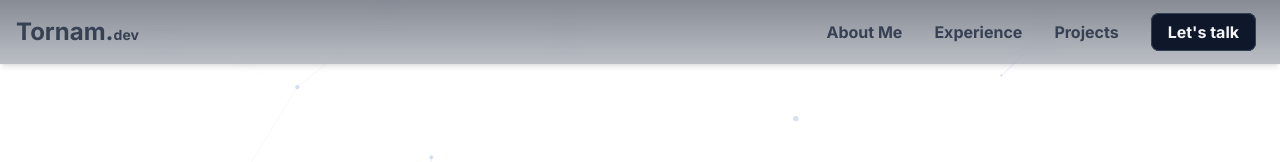
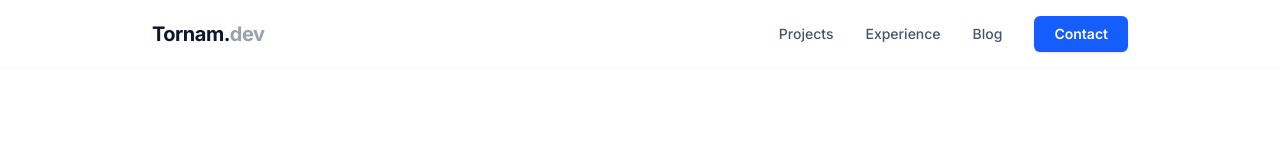
Before and after one commit to etor01/dev-tornam, a Next.js app: page / in a window 1280 px wide. Shown: the top 162 px of the page. Built offline with nearby package versions, Linux system fonts and the light colour scheme.

Commit message:
refactor(ui): convert to light theme and modernize layout components

```diff
--- a/src/app/components/layout/Footer.tsx
+++ b/src/app/components/layout/Footer.tsx
@@ -1,13 +1,51 @@
+import Link from "next/link";
+import { AiFillGithub, AiFillLinkedin, AiOutlineMail } from "react-icons/ai";
+
 export default function Footer() {
   const currentYear = new Date().getFullYear();
 
   return (
-    <footer className="font-[poppins] w-full py-2 text-center mt-8 bg-linear-to-b from-slate-900/50 to-slate-800/30 backdrop-blur-md">
+    <footer className="py-20 px-6 border-t border-slate-50 bg-white">
+      <div className="container mx-auto max-w-5xl text-center">
+        <h2 className="text-2xl font-bold text-slate-900 mb-4 tracking-tight">
+          Let&apos;s build something great together.
+        </h2>
+        <Link
+          href="mailto:ahiataku1@gmail.com"
+          className="text-slate-500 hover:text-blue-600 transition-colors text-lg font-medium"
+        >
+          ahiataku1@gmail.com
+        </Link>
 
-      <p className="text-sm text-gray-700">
-        Etornam Kordzo Ahiataku &copy; {currentYear} | All rights reserved.
-      </p>
+        <div className="flex justify-center gap-6 mt-12 mb-12">
+          <Link
+            href="https://www.github.com/etor01"
+            target="_blank"
+            rel="noopener noreferrer"
+            className="text-slate-400 hover:text-slate-900 transition-colors"
+          >
+            <AiFillGithub size={24} />
+          </Link>
+          <Link
+            href="https://www.linkedin.com/in/ahiatakuetornam/"
+            target="_blank"
+            rel="noopener noreferrer"
+            className="text-slate-400 hover:text-slate-900 transition-colors"
+          >
+            <AiFillLinkedin size={24} />
+          </Link>
+          <Link
+            href="mailto:ahiataku1@gmail.com"
+            className="text-slate-400 hover:text-slate-900 transition-colors"
+          >
+            <AiOutlineMail size={24} />
+          </Link>
+        </div>
 
+        <p className="text-sm text-slate-400 font-medium">
+          &copy; {currentYear}. Built with care.
+        </p>
+      </div>
     </footer>
   );
 }
--- a/src/app/components/layout/Header.tsx
+++ b/src/app/components/layout/Header.tsx
@@ -1,36 +1,87 @@
 "use client";
 import { usePathname } from "next/navigation";
 import Link from "next/link";
-import Image from "next/image";
+import { useEffect, useState } from "react";
 
 export default function Header() {
   const pathname = usePathname();
+  const [hash, setHash] = useState("");
 
-    if (pathname === "/maintainance") {
-        return null;
-    }else {
+  const hideHeader = pathname === "/maintainance";
+
+  useEffect(() => {
+    // initialize current hash and listen for hash changes
+    const setCurrentHash = () => setHash(window.location.hash || "");
+    setCurrentHash();
+    window.addEventListener("hashchange", setCurrentHash);
+    return () => window.removeEventListener("hashchange", setCurrentHash);
+  }, []);
+
+  const isActiveHash = (anchor: string) => {
+    // anchor is like '#projects' — active when pathname is root and hash matches
+    return pathname === "/" && hash === anchor;
+  };
+
+  const isActiveRoute = (route: string) =>
+    pathname === route || pathname?.startsWith(route + "/");
+
+  const linkBase = "hover:text-slate-900 transition-colors";
+
+  if (hideHeader) return null;
+
   return (
-                <header className="font-[inter] bg-linear-to-b from-slate-900/50 to-slate-800/30 backdrop-blur-md shadow-md sticky top-0 z-50">
-                    <nav className="container mx-auto px-4 py-4 flex items-center justify-between">
-                            <Link href="#hero" >
-                        <span className="text-2xl font-bold text-gray-700">Tornam.<span className="text-sm">dev</span></span>
+    <header className="sticky top-0 z-50 bg-white/80 backdrop-blur-sm border-b border-gray-50">
+      <nav
+        className="container mx-auto px-6 py-4 flex items-center justify-between max-w-5xl"
+        aria-label="Main navigation"
+      >
+        <Link
+          href="/"
+          className="text-xl font-bold text-slate-900 tracking-tight"
+          aria-label="Homepage"
+        >
+          Tornam.<span className="text-gray-400">dev</span>
         </Link>
-                        <ul className="hidden md:flex gap-8 items-center font-bold text-gray-700">
-                            <li><Link href="#about" className=" hover:text-blue-100 transition">About Me</Link></li>
-                            <li><Link href="#experience" className=" hover:text-blue-100 transition">Experience</Link></li>
-                            <li><Link href="#projects" className=" hover:text-blue-100 transition">Projects</Link></li>
-                            <li><Link href="#contact" className="bg-slate-900 border border-slate-700  text-gray-100 font-bold px-4 py-2 rounded-lg mr-2 hover:bg-slate-800 hover:text-white transition ">Let&apos;s talk</Link></li>
+
+        <div className="flex items-center gap-8">
+          <ul className="hidden md:flex gap-8 items-center text-sm font-medium text-slate-600">
+            <li>
+              <Link
+                href="#projects"
+                className={`${linkBase} ${isActiveHash("#projects") ? "text-slate-900 font-semibold" : ""}`}
+                aria-current={isActiveHash("#projects") ? "page" : undefined}
+              >
+                Projects
+              </Link>
+            </li>
+            <li>
+              <Link
+                href="#experience"
+                className={`${linkBase} ${isActiveHash("#experience") ? "text-slate-900 font-semibold" : ""}`}
+                aria-current={isActiveHash("#experience") ? "page" : undefined}
+              >
+                Experience
+              </Link>
+            </li>
+            <li>
+              <Link
+                href="/blog"
+                className={`${linkBase} ${isActiveRoute("/blog") ? "text-slate-900 font-semibold" : ""}`}
+                aria-current={isActiveRoute("/blog") ? "page" : undefined}
+              >
+                Blog
+              </Link>
+            </li>
           </ul>
-                        <Image
-                            src="/me.png"
-                            alt="picture of dev tornam"
-                            width={50}
-                            height={50}
-                            priority
-                            className="block md:hidden w-10 h-10 rounded-full shadow-2xl shadow-blue-900/20 border-2 border-slate-800"
-                        />
+
+          <Link
+            href="#contact"
+            className="bg-blue-600 text-white px-5 py-2 rounded-md text-sm font-semibold hover:bg-blue-700 transition-all shadow-sm"
+          >
+            Contact
+          </Link>
+        </div>
       </nav>
     </header>
   );
 }
-}
--- a/src/app/globals.css
+++ b/src/app/globals.css
@@ -2,13 +2,19 @@
 
 :root {
   --background: #ffffff;
-  --foreground: #ffffff;
+  --foreground: #111827;
 }
-
 
 body {
   background: var(--background);
   color: var(--foreground);
   -webkit-font-smoothing: antialiased;
   -moz-osx-font-smoothing: grayscale;
+  font-family: var(--font-inter), sans-serif;
 }
+
+@layer base {
+  h1, h2, h3, h4, h5, h6 {
+    @apply font-bold text-slate-900;
+  }
+}
--- a/src/app/page.tsx
+++ b/src/app/page.tsx
@@ -1,20 +1,17 @@
-import About from "./components/sections/About";
 import Hero from "./components/sections/Hero";
-//import Terminal from "./components/sections/Terminal";
 import Experience from "./components/sections/Experience";
 import Projects from "./components/sections/Projects";
+import LatestPosts from "./components/sections/LatestPosts";
 import Contact from "./components/sections/Contact";
-
 
 export default function Home() {
   return (
-   <div>
+   <main className="bg-white">
       <Hero />
-      <About />
-      {/* <Terminal /> */}
+      <Projects />
       <Experience />
-      <Projects />
+      <LatestPosts />
       <Contact />
-   </div>
+   </main>
   );
 }
```
Lines whose indentation alone changed are shown as unchanged.
